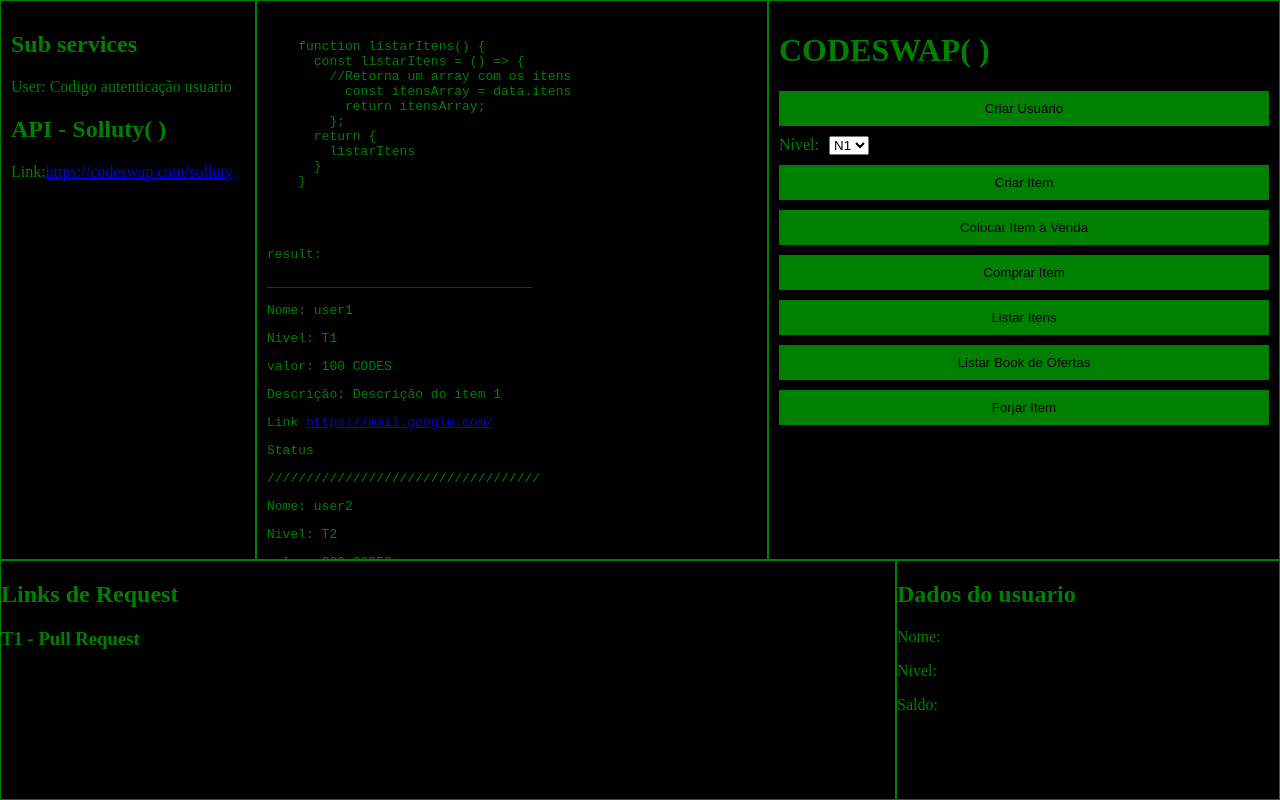
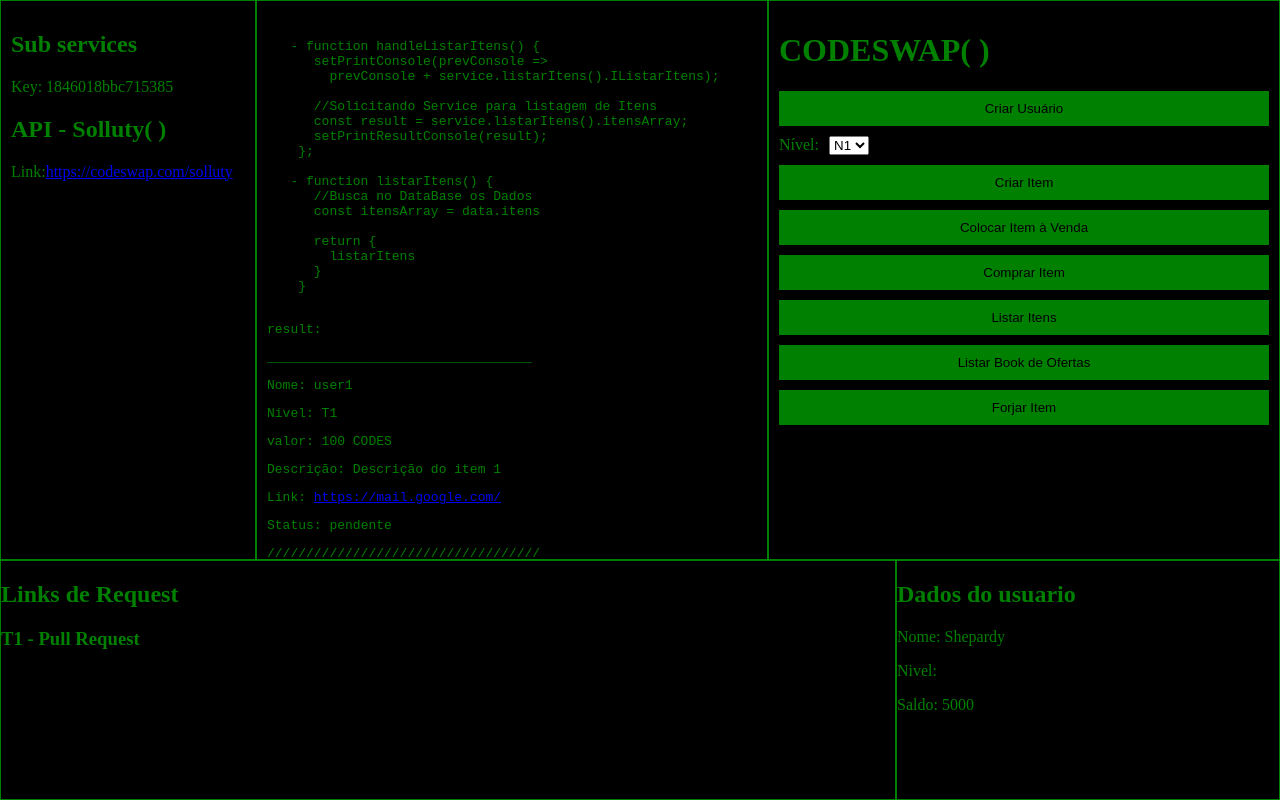
Before and after one commit to Shepardy22/code-swap, a Next.js app: page / in a window 1280 px wide. Both pictures are taken after a click on the button "Listar Itens". Built offline with nearby package versions, Linux system fonts and the light colour scheme.

Commit message:
Atualizaçao na busca de Dados

```diff
--- a/src/app/data/data.json
+++ b/src/app/data/data.json
@@ -1,10 +1,10 @@
 {
     "usuarios": [
       {
-        "nome": "Usuário 1",
-        "chaveAcesso": "chave123",
+        "nome": "Shepardy",
+        "chaveAcesso": "1846018bbc715385",
         "nivelAcesso": "desenvolvedor",
-        "saldo": 50,
+        "saldo": 5000,
         "links": [
           "https://github.com/repositorio/pull-request1",
           "https://github.com/repositorio/pull-request2"
--- a/src/app/page.tsx
+++ b/src/app/page.tsx
@@ -9,12 +9,15 @@
 import SubserviceLink from "./services/subservices/subserviceLink";
 
 
-
+import data from "./data/data.json";
 
 
 
 const Page = () => {
 
+
+
+  const dadosUsuario = data.usuarios[0];
 
   const [printConsole, setPrintConsole] = useState('');
   const [printResultConsole, setPrintResultConsole] = useState<Array<{
@@ -49,13 +52,26 @@
     // Handle comprar item logic
   };
 
-function handleListarItens() {
-  const result = service.listarItens().itensArray;
+  function handleListarItens() {
 
-  setPrintConsole(service.listarItens().IListarItens);
-  console.log(result);
-  setPrintResultConsole(result);
-};
+
+    setPrintConsole(`
+   - function handleListarItens() {
+      setPrintConsole(prevConsole =>
+        prevConsole + service.listarItens().IListarItens);
+
+      //Solicitando Service para listagem de Itens
+      const result = service.listarItens().itensArray;
+      setPrintResultConsole(result);
+    };
+    `)
+    setPrintConsole(prevConsole => prevConsole + service.listarItens().IListarItens);
+
+
+
+    const result = service.listarItens().itensArray;
+    setPrintResultConsole(result);
+  };
 
 
   function handleListarBook() {
@@ -74,7 +90,8 @@
         {/* SUB SERVICE */}
         <div className={styles.subService}>
           <h2>Sub services</h2>
-          <p>User: Codigo autenticação usuario</p>
+          {/* usuario salvo no local storage*/}
+          <p>Key: {dadosUsuario.chaveAcesso} </p>
 
 
           <h2>API - Solluty( )</h2>
@@ -101,8 +118,8 @@
                   <p>Nivel: {item.nivel}</p>
                   <p>valor: {item.valor} CODES</p>
                   <p>Descrição: {item.descricao}</p>
-                  <p>Link <a href={item.link} target="_blank" rel="noopener noreferrer">{item.link}</a></p>
-                  <p>Status</p>
+                  <p>Link: <a href={item.link} target="_blank" rel="noopener noreferrer">{item.link}</a></p>
+                  <p>Status: {item.status} </p>
                   ///////////////////////////////////
                 </div>
               ))}
@@ -152,9 +169,9 @@
 
         <div className={styles.contaUsuario}>
           <h2>Dados do usuario</h2>
-          <p>Nome: </p>
+          <p>Nome: {dadosUsuario.nome}</p>
           <p>Nivel: </p>
-          <p>Saldo: </p>
+          <p>Saldo: {dadosUsuario.saldo} </p>
 
         </div>
 
--- a/src/app/services/service.ts
+++ b/src/app/services/service.ts
@@ -30,18 +30,14 @@
     function listarItens(){
 
       const IListarItens = `
-    function listarItens() {
-      const listarItens = () => {
-        //Retorna um array com os itens
-          const itensArray = data.itens
-          return itensArray;
-        };
+   - function listarItens() {
+      //Busca no DataBase os Dados
+      const itensArray = data.itens
+
       return {
         listarItens
       }
     }
-
-
       `
       const itensArray = subserviceLink.listarItens()
 
```
